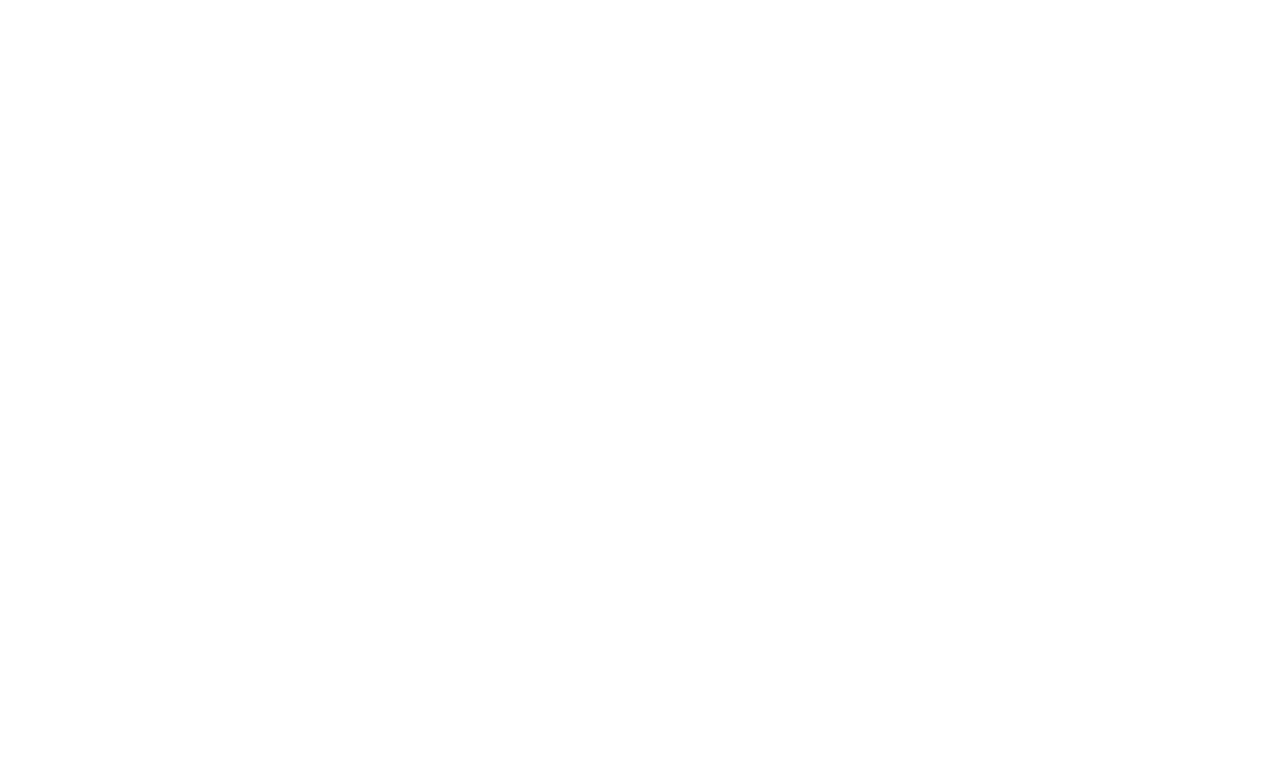
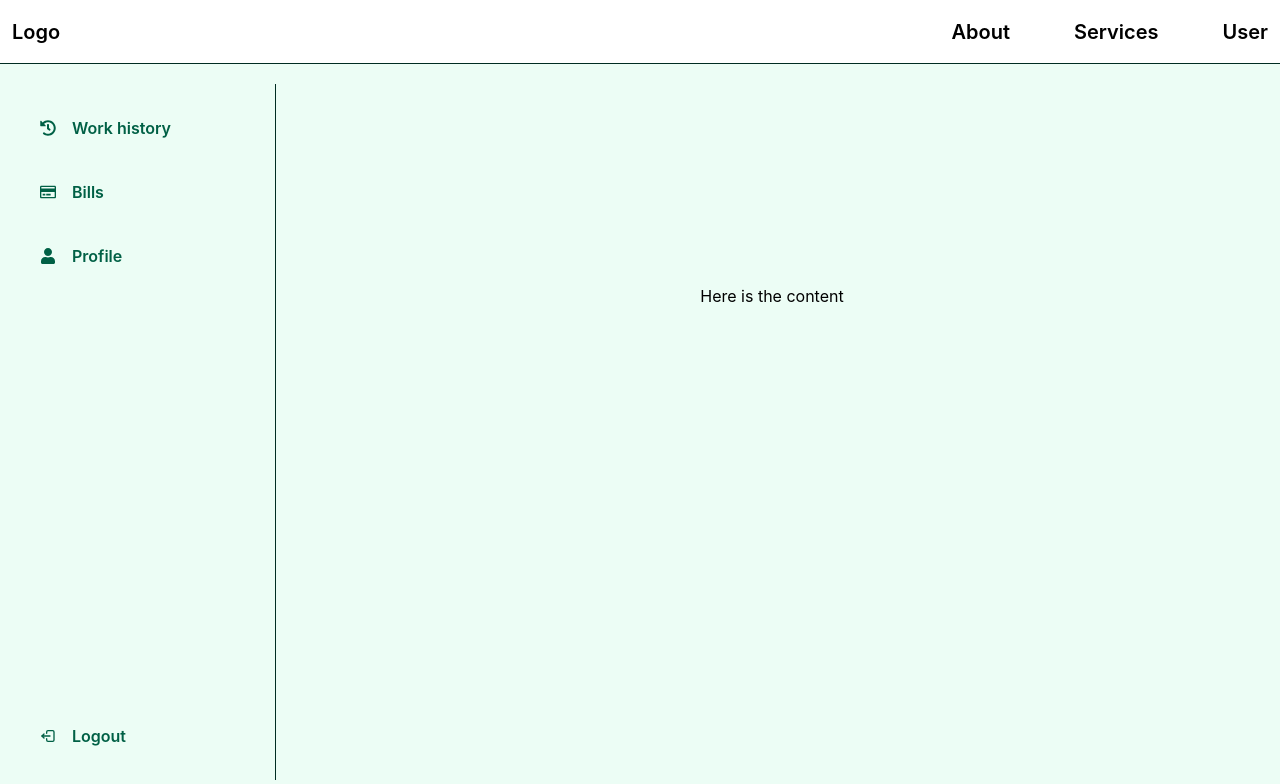
Before and after one commit to m-ismail-dev/mern-stack-site, a React (Vite) app in the folder client/: page /account in a window 1280 px wide. Before the commit this address had no page. Shown: the top 784 px of the page. Built offline with nearby package versions, Linux system fonts and the light colour scheme.

Commit message:
update client side with landing page, account, login, and nav bars

```diff
--- a/client/package.json
+++ b/client/package.json
@@ -13,6 +13,7 @@
     "@tailwindcss/vite": "^4.3.3",
     "react": "^19.2.8",
     "react-dom": "^19.2.8",
+    "react-icons": "^5.7.0",
     "react-router-dom": "^7.18.4",
     "tailwindcss": "^4.3.3"
   },
--- a/client/src/components/Button.jsx
+++ b/client/src/components/Button.jsx
@@ -3,7 +3,7 @@
 function Button({ href, children }) {
   return (
     <Link to={href}>
-      <button className="inset-0 bg-emerald-950/50 rounded-xl mx-1 px-5 py-2 text-white text-2xl cursor-pointer">
+      <button className="inset-0 bg-emerald-950/50 border border-emerald-950 rounded-xl mx-1 px-5 py-2 text-white text-2xl cursor-pointer hover:bg-emerald-950/70">
         {children}
       </button>
     </Link>
--- /dev/null
+++ b/client/src/components/MainNav.jsx
@@ -0,0 +1,14 @@
+function MainNav() {
+  return (
+    <nav className="flex justify-between items-center gap-5 w-full max-w-7xl mx-auto px-3 py-3 text-xl font-semibold border-b border-emerald-950">
+      <div>Logo</div>
+      <div className="flex gap-16">
+        <p>About</p>
+        <p>Services</p>
+        <div>User</div>
+      </div>
+    </nav>
+  );
+}
+
+export default MainNav;
--- /dev/null
+++ b/client/src/components/SideNav.jsx
@@ -0,0 +1,50 @@
+import { FaHistory, FaRegCreditCard, FaUser } from "react-icons/fa";
+import { TbLogout2 } from "react-icons/tb";
+import { Link } from "react-router-dom";
+
+const links = [
+  {
+    icon: <FaHistory />,
+    name: "Work history",
+    href: "",
+  },
+  {
+    icon: <FaRegCreditCard />,
+    name: "Bills",
+    href: "",
+  },
+  {
+    icon: <FaUser />,
+    name: "Profile",
+    href: "",
+  },
+];
+
+function SideNav() {
+  return (
+    <nav className="border-r border-emerald-950 py-5">
+      <ul className="flex flex-col gap-4 h-full">
+        {links.map((link) => (
+          <li key={link.name}>
+            <Link
+              className={`py-3 px-5 hover:bg-emerald-900 hover:text-emerald-100 transition-colors flex items-center gap-4 font-semibold text-emerald-800`}
+            >
+              {link.icon}
+              <span>{link.name}</span>
+            </Link>
+          </li>
+        ))}
+        <li className="mt-auto">
+          <Link
+            className={`py-3 px-5 hover:bg-emerald-900 hover:text-emerald-100 transition-colors flex items-center gap-4 font-semibold text-emerald-800`}
+          >
+            <TbLogout2 />
+            <span>Logout</span>
+          </Link>
+        </li>
+      </ul>
+    </nav>
+  );
+}
+
+export default SideNav;
--- a/client/src/main.jsx
+++ b/client/src/main.jsx
@@ -5,6 +5,7 @@
 import { BrowserRouter, Route, Routes } from "react-router-dom";
 import Login from "./pages/Login.jsx";
 import Home from "./pages/Home.jsx";
+import Account from "./pages/Account.jsx";
 
 createRoot(document.getElementById("root")).render(
   <StrictMode>
@@ -13,6 +14,7 @@
         <Route path="/" element={<Home />} />
         <Route path="/login" element={<Login />} />
         <Route path="/home" element={<App />} />
+        <Route path="/account" element={<Account />} />
       </Routes>
     </BrowserRouter>
   </StrictMode>,
--- /dev/null
+++ b/client/src/pages/Account.jsx
@@ -0,0 +1,18 @@
+import MainNav from "../components/MainNav";
+import SideNav from "../components/SideNav";
+
+function Account() {
+  return (
+    <div className="grid grid-rows-[4rem_1fr] min-h-dvh min-w-full">
+      <MainNav />
+      <div className="grid grid-cols-[16rem_1fr] h-full gap-2 bg-emerald-50 p-5 w-full max-w-7xl mx-auto">
+        <SideNav />
+        <div className="flex justify-center items-baseline pt-50">
+          Here is the content
+        </div>
+      </div>
+    </div>
+  );
+}
+
+export default Account;
--- a/client/src/pages/Home.jsx
+++ b/client/src/pages/Home.jsx
@@ -6,12 +6,12 @@
       <div className="absolute inset-0 bg-black/10" />
 
       <div className="relative flex flex-col justify-center items-center z-10 h-dvh">
-        <div className="inset-0 bg-emerald-900/50 rounded-xl p-5">
+        <div className="inset-0 bg-emerald-900/50 border border-emerald-950 rounded-xl p-5">
           <h1 className="text-white text-5xl">Sudan's biggest labour site</h1>
         </div>
         <div className="mt-5">
-          <Button>Explore</Button>
-          <Button href="/login">Login</Button>
+          <Button href="/login">Find a labour</Button>
+          <Button href="/login">Join our team</Button>
         </div>
       </div>
     </div>
--- a/client/src/pages/Login.jsx
+++ b/client/src/pages/Login.jsx
@@ -11,7 +11,7 @@
   }
 
   return (
-    <main className="flex justify-center items-center h-dvh">
+    <main className="bg-emerald-50 flex justify-center items-center h-dvh">
       <form
         className="bg-white rounded-lg shadow-xl text-sm text-gray-500 border border-gray-200 p-8 py-12 w-80 sm:w-88"
         onSubmit={handleSubmit}
```
Also changed, not shown: 1 other file (tests, documents, lock files or other folders).
